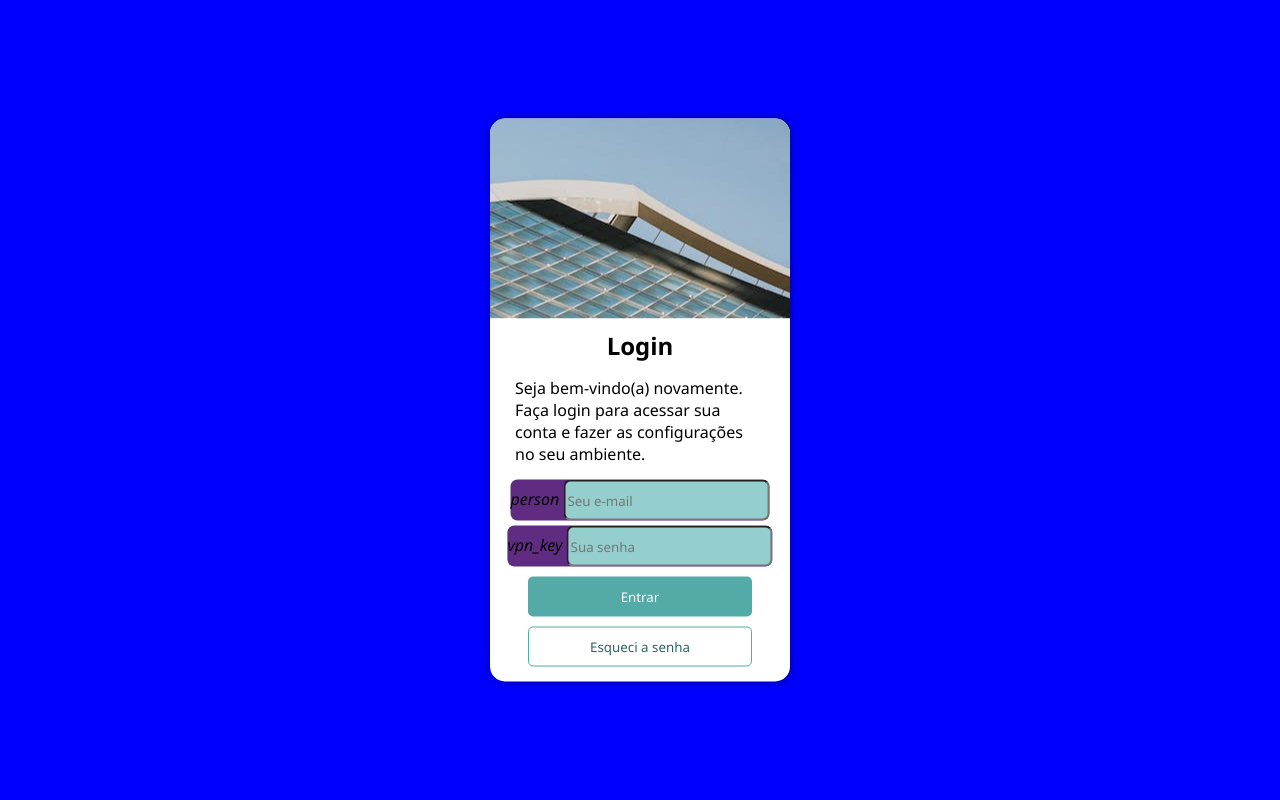
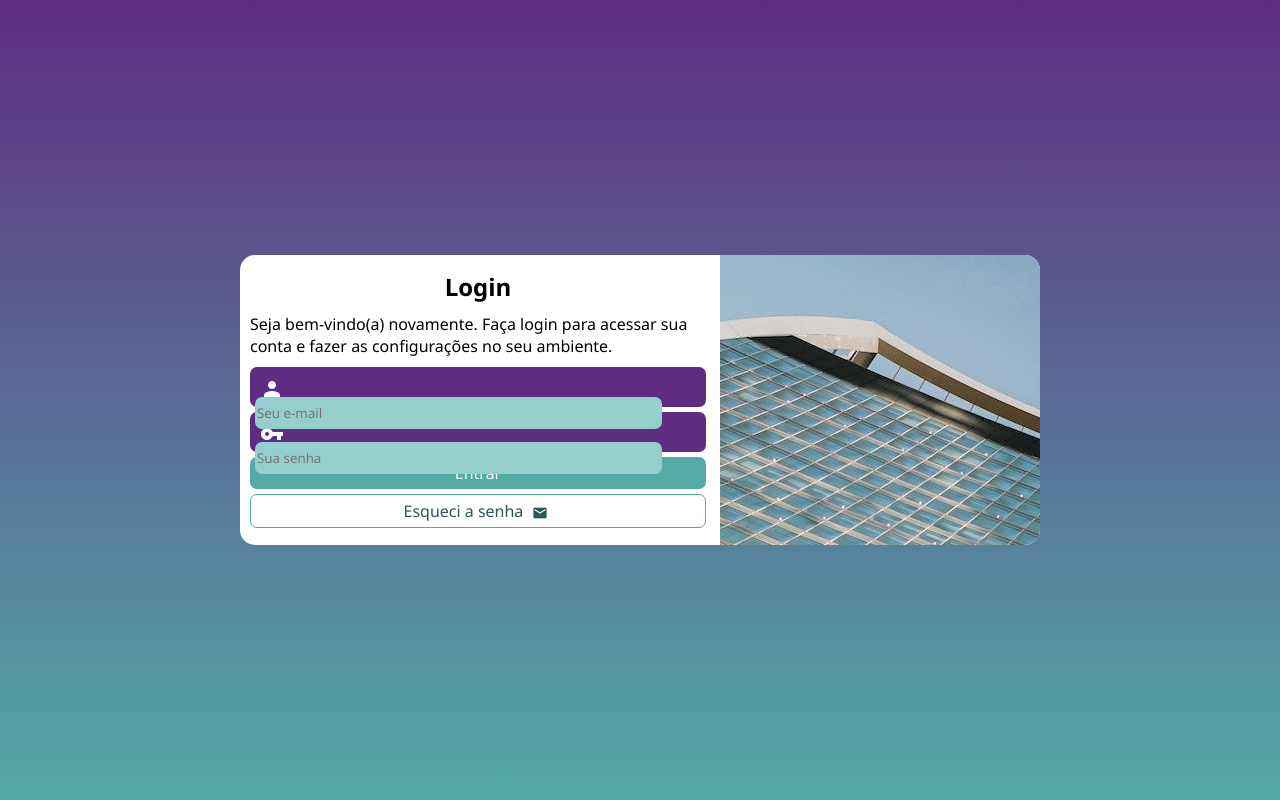
Before and after one commit to gbr-developer/curso_html-css, a PHP site: page / in a window 1280 px wide. Run offline with PHP 8.4, Linux system fonts and the light colour scheme.

Commit message:
Projeto Login finalizado

```diff
--- a/modulo-4/projeto-login/index.html
+++ b/modulo-4/projeto-login/index.html
@@ -5,7 +5,8 @@
     <meta name="viewport" content="width=device-width, initial-scale=1.0">
     <title>Projeto Login</title>
     <link rel="stylesheet" href="styles/style.css" media="all">
-    <link rel="stylesheet" href="styles/mobilefirst.css" >
+    <link rel="stylesheet" href="styles/media_query.css" >
+    <link href="https://fonts.googleapis.com/icon?family=Material+Icons" rel="stylesheet">
 </head>
 <body>
     <main>
@@ -15,15 +16,17 @@
             <p>Seja bem-vindo(a) novamente. Faça login para acessar sua conta e fazer as configurações no seu ambiente.</p>
             <form action="login.php" method="post" autocomplete="on">
                 <div class="caixa-input">
-                    <i><span class="material-symbols-outlined">person</span></i>
+                    <span class="material-icons">person</span></i>
                     <input class="email-senha" type="email" name="email" id="email" autocomplete="email" placeholder="Seu e-mail" required>
+                    <label for="email">Email</label>
                 </div>
                 <div class="caixa-input">
-                    <i><span class="material-symbols-outlined">vpn_key</span></i>
+                    <span class="material-icons">vpn_key</span>
                     <input class="email-senha" type="password" name="senha" id="senha" autocomplete="new-password" placeholder="Sua senha" required>
+                    <label for="senha">senha</label>
                 </div>
-                <input class="entrar" type="submit" value="Entrar">
-                <a href="#"><input class="recuperar" type="button" value="Esqueci a senha"></a>
+                <input class="btn-entrar" type="submit" value="Entrar">
+                <a class="btn-recuperar" href="#">Esqueci a senha <span class="material-icons">mail</span></a>
             </form>
         </section>
     </main>
--- /dev/null
+++ b/modulo-4/projeto-login/styles/media_query.css
@@ -0,0 +1,47 @@
+/*Tablets*/
+@media screen and (min-width: 601px) and (max-width: 1024px) {
+    body {
+        background-image: linear-gradient(var(--lilas), var(--aqua-escuro));
+    }
+
+    main {
+        width: 80vw;
+    }
+
+    .img {
+        float: left;
+        width: 30%;
+        height: 310px;
+        border-radius: 15px 0 0 15px;
+    }
+
+    .login {
+        float: right;
+        width: 65%;
+    }
+
+}
+
+/*Desktop*/
+@media screen and (min-width: 1025px) {
+    body {
+        background-image: linear-gradient(var(--lilas), var(--aqua-escuro));
+    }
+
+    main {
+        width: 800px;
+    }
+
+    .img {
+        float: right;
+        width: 40%;
+        height: 290px;
+        border-radius: 0 15px 15px 0;
+    }
+
+    .login {
+        float: left;
+        width: 57%;
+    }
+
+}
--- a/modulo-4/projeto-login/styles/style.css
+++ b/modulo-4/projeto-login/styles/style.css
@@ -1,98 +1,121 @@
 @charset "UTF-8";
-/*Mobile First*/
+
 :root {
-    --cor1: #5F2C82;
-    --cor2: #53AAA7;
-    --cor3: #94CFCD;
+    --lilas: #5F2C82;
+    --aqua-escuro: #53AAA7;
+    --aqua-claro: #94CFCD;
 }
 
 * {
+    font-family: 'Segoe UI', Tahoma, Geneva, Verdana, sans-serif;
     margin: 0px;
-    font-family: 'Segoe UI', Tahoma, Geneva, Verdana, sans-serif;
 }
 
 body {
-    background-color: var(--cor1);
+    background-color: var(--lilas);
+    height: 100vh;
+    width: 100vw;
 }
 
 main {
-    background-color: #fff;
     position: absolute;
     top: 50%;
     left: 50%;
+    background-color: #fff;
+    width: 280px;
+    border-radius: 15px;
+    box-sizing: border-box;
     transform: translate(-50%, -50%);
-    width: 300px;
-    border-radius: 15px;
-    box-shadow: 0px 0px 10px rgba(0, 0, 0, 0.452);
+    transition: width .2s, height .2s;
 }
 
 .img {
-    display: block;
-    background: #fff url("../img/pattern.jpg") no-repeat top center;
+    background: #fff url(../img/pattern.jpg) no-repeat top center;
     height: 200px;
     border-radius: 15px 15px 0 0;
 }
 
 .login {
-    display: block;
     padding: 10px;
 }
 
 .login h1 {
     text-align: center;
+    margin: 5px 0;
 }
 
 .login p {
-    margin: 15px;
+    margin: 10px 0;
 }
 
 .caixa-input {
-    position: relative;
-    left: 50%;
-    transform: translatex(-50%);
-    background-color: var(--cor1);
-    width: fit-content;
+    background-color: var(--lilas);
+    height: 30px;
+    padding: 5px;
     margin: 5px 0;
     border-radius: 7px;
 }
 
+.material-icons {
+    color: #fff;
+    width: 25px;
+    padding: 5px;
+}
+
 .email-senha {
-    background-color: var(--cor3);
-    height: 35px;
+    display: inline-block;
+    width: calc(100% - 43px);
+    background-color: var(--aqua-claro);
+    height: 100%;
+    border: none;
     border-radius: 7px;
+    transform: translateY(-9px);
 }
 
 .email-senha:focus {
     background-color: #fff;
 }
 
-.entrar, .recuperar {
-    position: relative;
-    width: 80%;
-    height: 40px;
-    margin: 5px 0;
-    left: 50%;
-    transform: translatex(-50%);
-    border-radius: 5px;
+.caixa-input > label {
+    display: none;
 }
 
-.entrar {
-    background-color: var(--cor2);
-    color: #fff;
-    border: 0px;
+.btn-entrar, .btn-recuperar {
+    font-size: 1em;
+    display: block;
+    width: 100%;
+    padding: 5px 0;
+    margin: 5px 0;
+    border-radius: 7px;
 }
 
-.entrar:hover {
-    background-color: #2D6462;
+.btn-entrar {
+    background-color: var(--aqua-escuro);
+    color: white;
+    border: none;
+
 }
 
-.recuperar {
-    background-color: #fff;
-    color: #2D6462;
-    border: 1px solid var(--cor2);
+.btn-entrar:hover {
+    background-color: #2c5857;
+    cursor: pointer;
 }
 
-.recuperar:hover {
-    background-color: var(--cor3);
-    color: #000;
+.btn-recuperar {
+    text-align: center;
+    text-decoration: none;
+    color: #2c5857;
+    border: 1px solid var(--aqua-escuro);
+    box-sizing: border-box;
 }
+
+.btn-recuperar:hover {
+    background-color: var(--aqua-claro);
+}
+
+.btn-recuperar > span {
+    vertical-align: middle;
+    padding: 0;
+    color: #2c5857;
+    font-size: 1em;
+}
```
